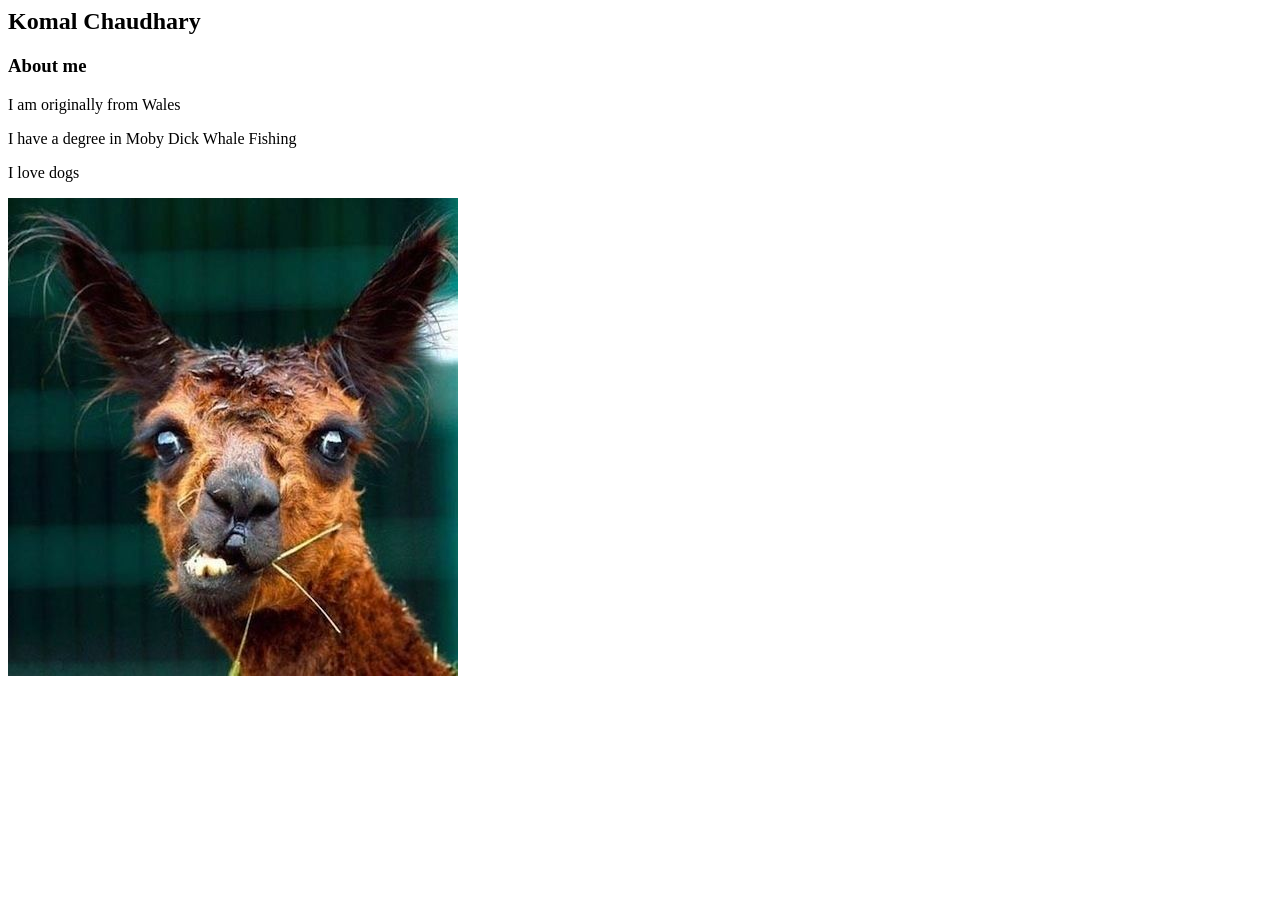
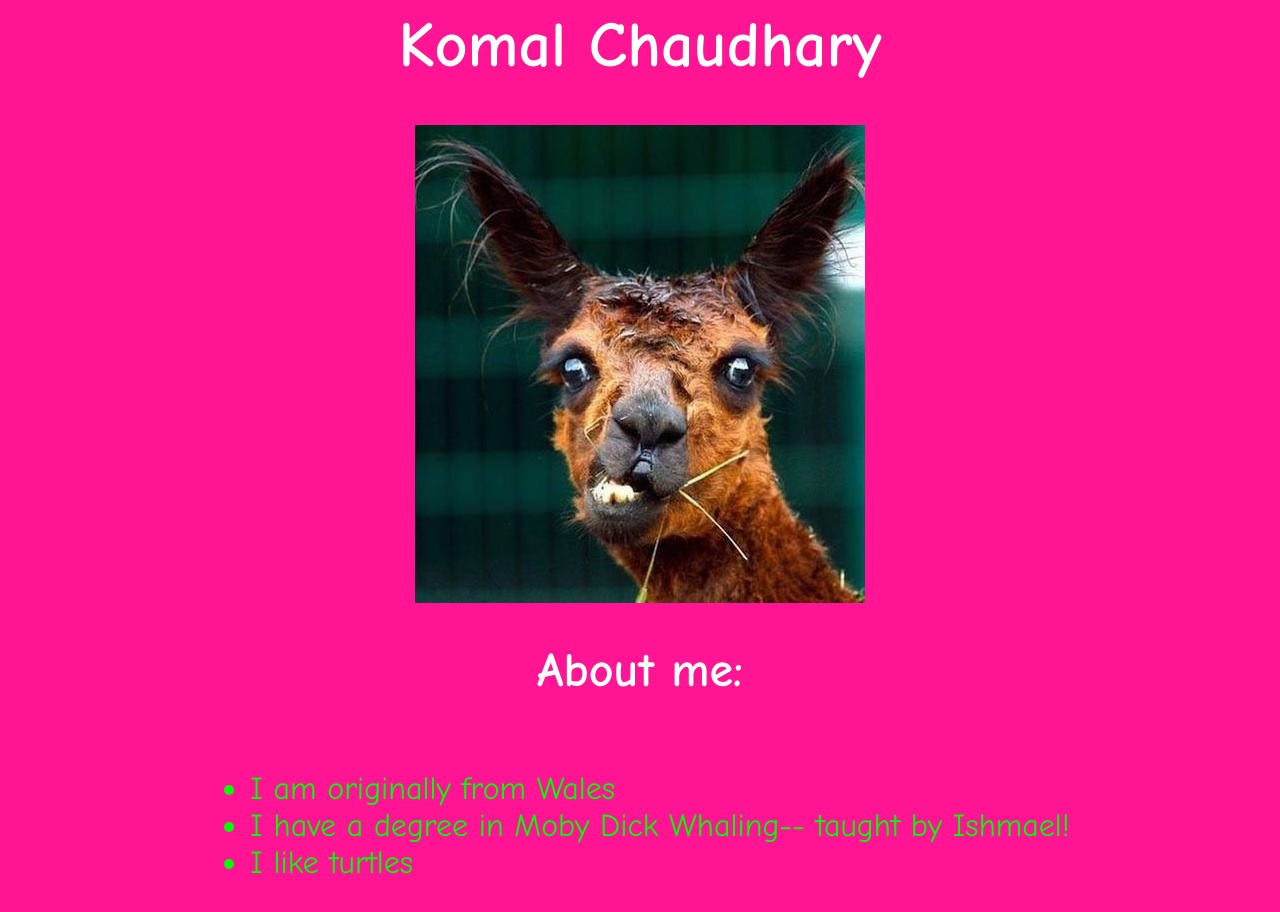
Before and after one commit to kchaudhary1/-komal, a plain HTML site: page index.html in a window 1280 px wide. Before the commit the page ends 800 px from the top, so only its background shows below. Drawn offline with Linux system fonts and the light colour scheme.

Commit message:
added new image and new facts

```diff
--- a/index.html
+++ b/index.html
@@ -2,16 +2,25 @@
 <html lang="en">
 <head>
     <meta charset="utf-8">
-    <link rel="stylesheet" href="style.css">
+    <link rel="stylesheet" href="./style.css">
     <title>About me</title>
 </head>
 <body>
-<h2> Komal Chaudhary</h2>
-<h3> About me</h3>
-<p>I am originally from Wales</p>
-<p>I have a degree in Moby Dick Whale Fishing</p>
-<p>I love dogs</p>
-<img src="e716b3d3111fcf5c6c51f8946989d8f7.jpg" alt="Cat">
+<div>
+    <h1> Komal Chaudhary </h1>
+
+    <div>
+        <img src="e716b3d3111fcf5c6c51f8946989d8f7.jpg" alt="BARK!">
+    </div>
+    <h2> About me:</h2>
+    <ul>
+        <li>I am originally from Wales</li>
+        <li>I have a degree in Moby Dick Whaling-- taught by Ishmael!</li>
+        <li>I like turtles</li>
+    </ul>
+
+</div>
+
 </body>
 
 </html>
--- /dev/null
+++ b/style.css
@@ -0,0 +1,17 @@
+h1{color: white}
+h2{color: white}
+body{
+    font-family: "Comic Sans MS", "Comic Sans", cursive;
+    font-size: xx-large;
+    background-color: deeppink;
+
+}
+div {
+    text-align: center;
+}
+ul{
+    text-align: left;
+    color: lime;
+    display: inline-block;
+
+}
```
